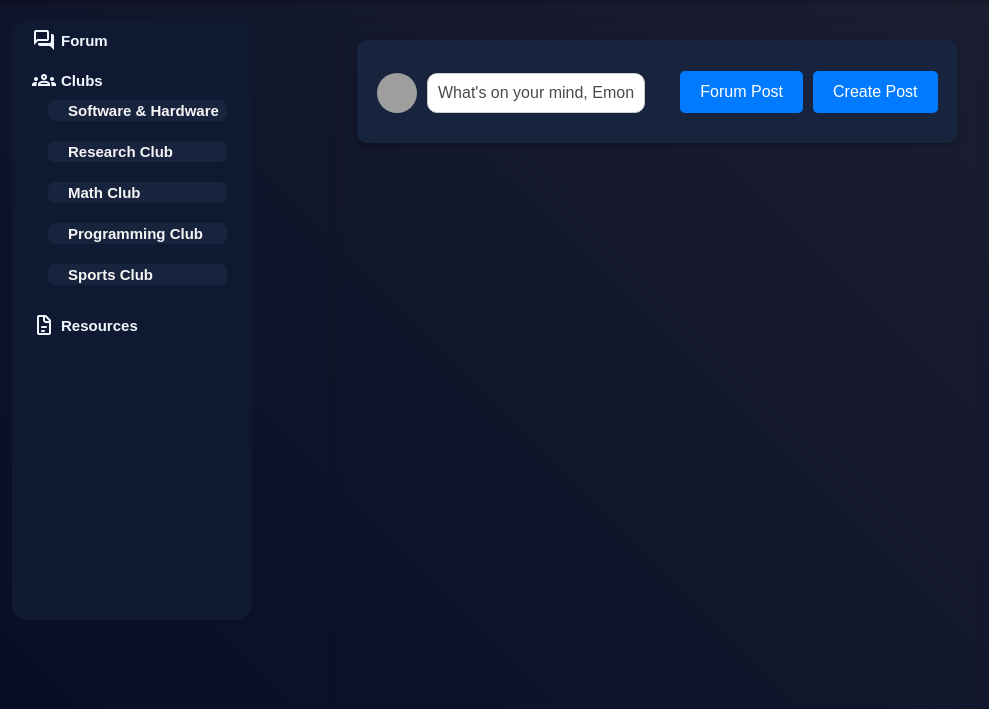
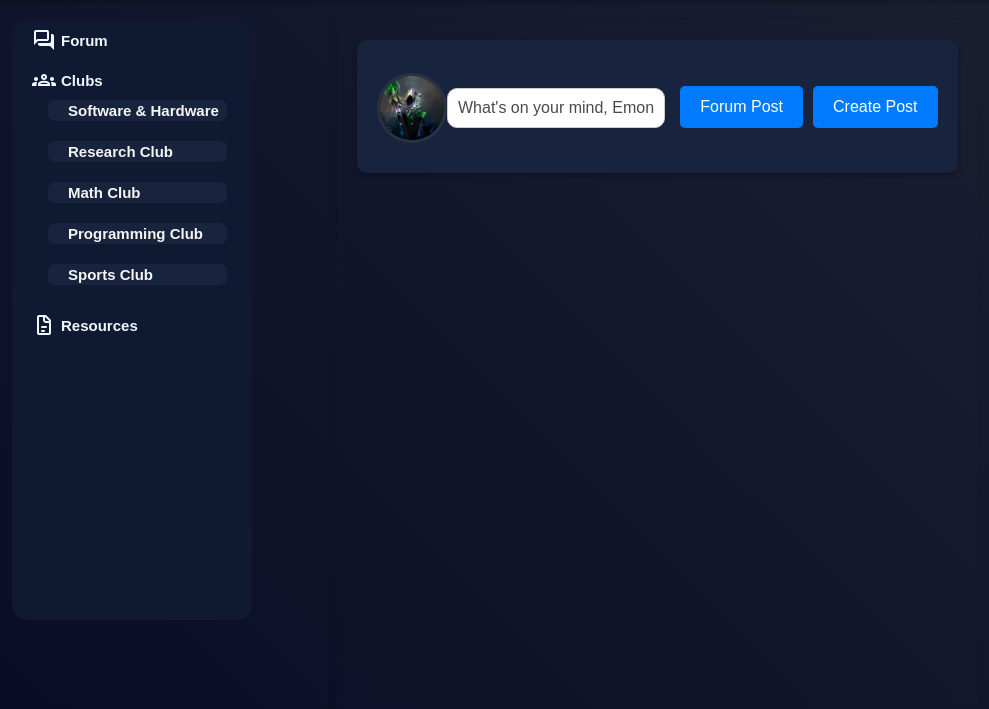
Before and after one commit to SamuelCormaken/UAPConnects, a Django app: page /createpost/ in a window 1280 px wide. Shown: the part 65-774 px from the top of the page, without its empty margins (8-997 px from the left). Run offline with Django 5.2, Linux system fonts and the light colour scheme; a user stored in the database is signed in; data comes from the database, SQL or seed files in the repository; both versions use the stored data as it was after the commit; some web fonts are replaced; grey boxes are pictures that could not be loaded.

Commit message:
createpost image

```diff
--- a/template/Home/createpost.html
+++ b/template/Home/createpost.html
@@ -103,10 +103,11 @@
 }
 
 .profile-pic {
-    width: 40px;
-    height: 40px;
+    width: 70px;
+    height: 70px;
     border-radius: 50%;
-    margin-right: 10px;
+    object-fit: cover;
+    border: 3px solid #2a3140;
 }
 .post-input {
     display: block;
@@ -217,7 +218,11 @@
         <div class="post-section">
             <div class="create-post">
                 <div class="post-header">
-                    <img src="profile-picture.jpg" alt="Profile" class="profile-pic">
+                    {% if request.user.profile.image %}
+                        <img src="{{ request.user.profile.image.url }}" alt="Profile" class="profile-pic">
+                    {% else %}
+                    <img src="/media/profile_pictures/default.jpg" alt="Default Profile" class="profile-pic">
+                    {% endif %}
                     <a href="{% url 'upload_post' %}" class="post-input">What's on your mind, {{request.user}}</a>
                 </div>
                 <div class="posts"><a href="{% url 'upload_query' %}" class="post-btn">Forum Post</a>
```
Also changed, not shown: db.sqlite3, media/post_images/default.jpg (added), media/post_images/ti_ccnVsb9.jpg (added), media/post_images/trine.jpg (added), media/post_images/trineprofile.jpg (added), media/profile_pictures/trine.jpg (added), media/profile_pictures/trineprofile.jpg (added), media/profile_pictures/trineprofile_0qV1Egi.jpg (added), media/profile_pictures/ursa_1bJHI7d.jpg (added), 1 other file.
